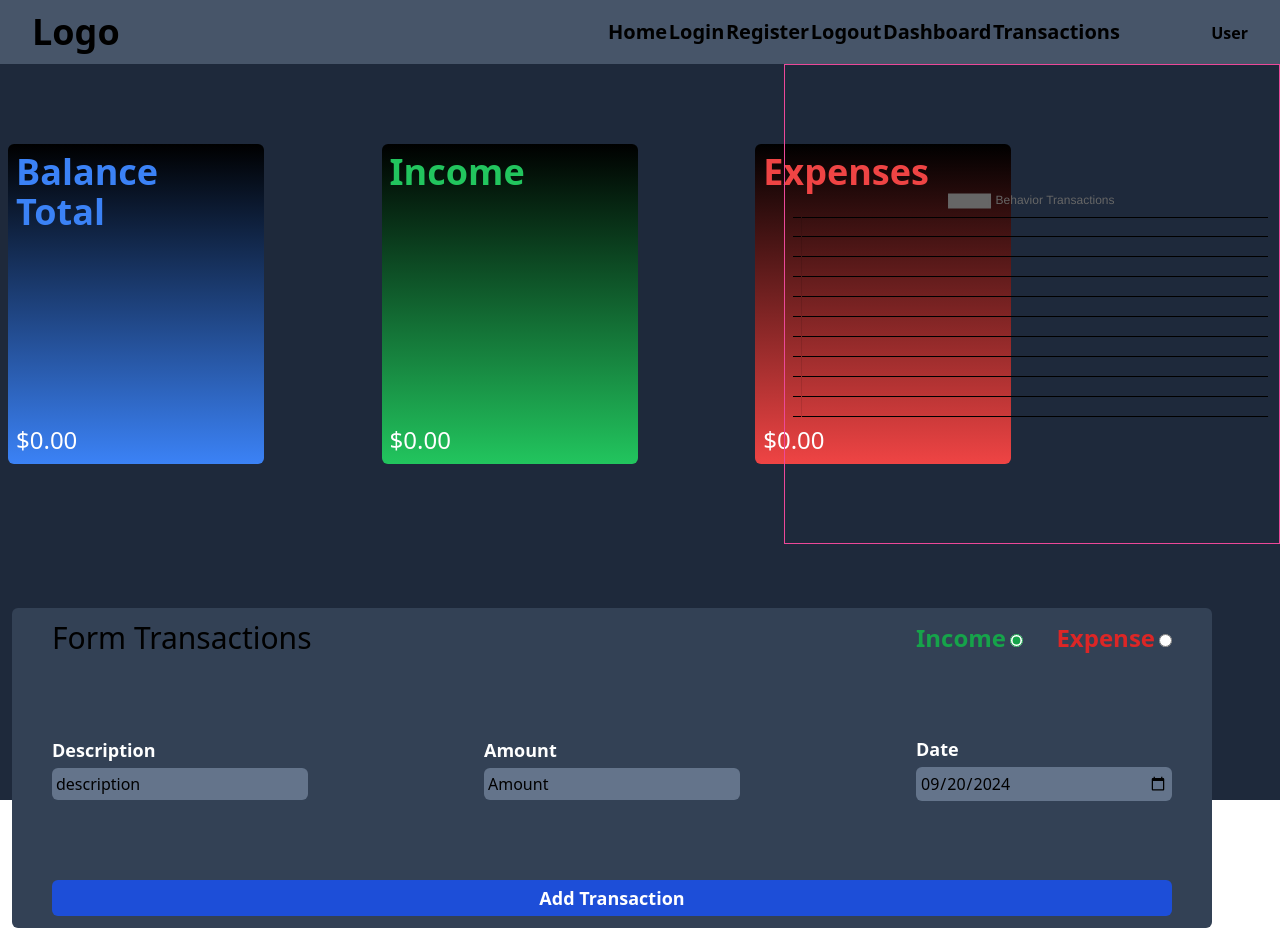
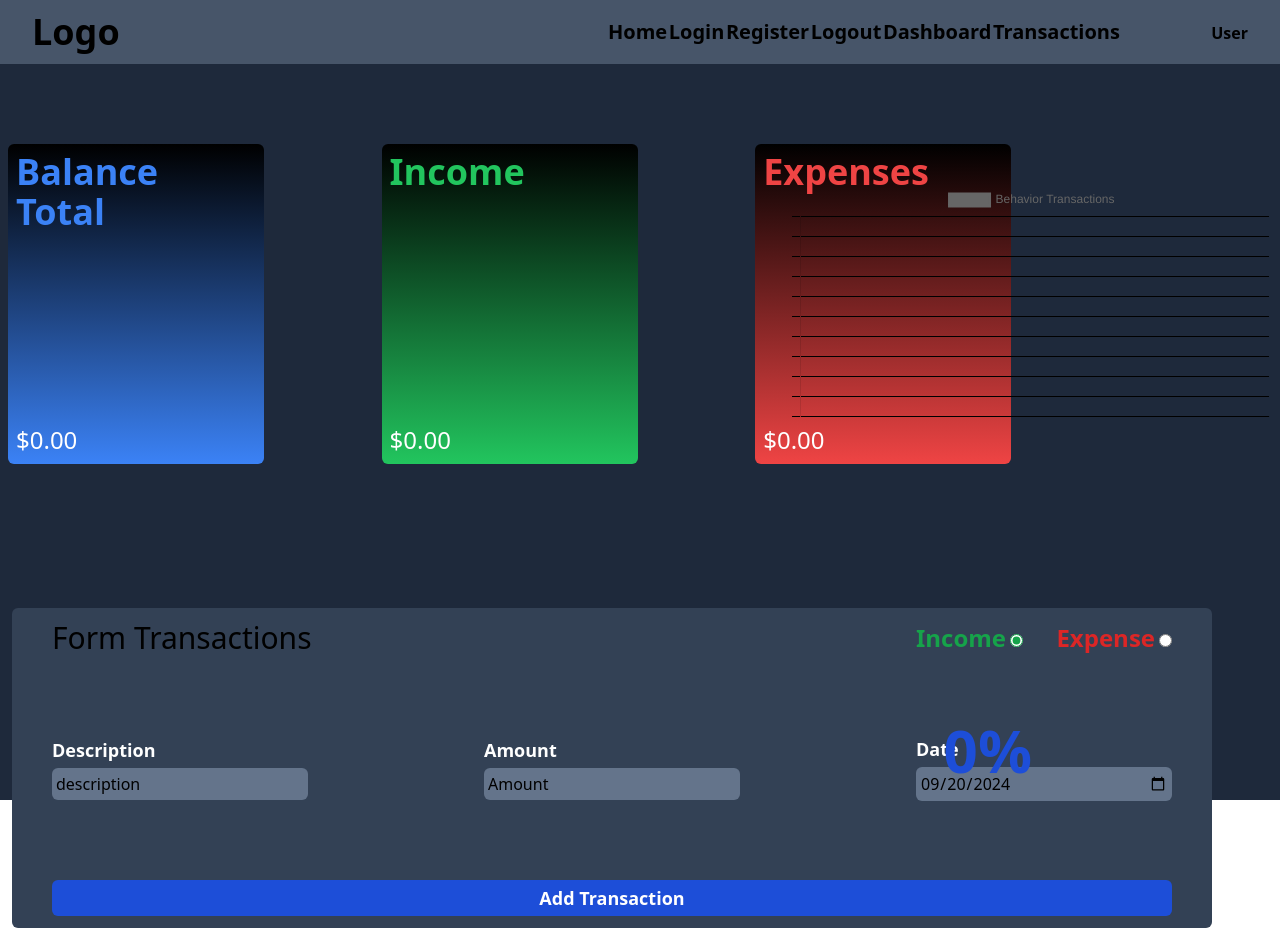
Before and after one commit to fernandooliveiralima/FinancialControl-FrontEnd-NuxtJs, a Nuxt app: page /dashboard in a window 1280 px wide. Shown: the top 928 px of the page. Built offline with nearby package versions, Linux system fonts and the light colour scheme; no server answers.

Commit message:
AuthTest-NuxtJs (Ajustando parte 3)

```diff
--- a/components/transactions-components/LineChartC.vue
+++ b/components/transactions-components/LineChartC.vue
@@ -124,7 +124,7 @@ onMounted(()=>{
 @layer components{
 
   .transactions-info-total {
-    @apply h-[30rem] w-[50rem] border border-pink-500 px-2;
+    @apply h-[30rem] w-[50rem] px-2;
   }
 
   .line-chart{
--- a/components/transactions-components/percentualValueC.vue
+++ b/components/transactions-components/percentualValueC.vue
@@ -12,15 +12,22 @@ const transactionStoreInstance = useTransactionsStore();
 /* Variables Pinia */
 
 /* Variables Transactions */
-const { calculatePercentual } = storeToRefs(transactionStoreInstance);
+const { calculatePercentual, formAddTransactions } = storeToRefs(transactionStoreInstance);
 /* Variables Transactions */
+
+const percentualDynamicColor = computed(() => {
+    // A função transactionColor agora recebe o tipo da transação (income ou expense)
+    const transactionAmount = formAddTransactions.value.transaction_amount; // Substitua 'transaction_type' pelo campo correto
+    return transactionStoreInstance.percentualColor( transactionAmount );
+});
+
 </script>
 
 
 <template>
     <div>
         <ul>
-            <li>{{ calculatePercentual }}%</li>
+            <li class="percentualColor">{{ calculatePercentual }}%</li>
         </ul>
     </div>
 </template>
@@ -30,4 +37,13 @@ const { calculatePercentual } = storeToRefs(transactionStoreInstance);
 @tailwind base;
 @tailwind components;
 @tailwind utilities;
+
+@layer components{
+
+    .percentualColor{
+        @apply text-blue-700 absolute top-[45rem] right-[15.5rem] text-6xl font-semibold;
+    }
+
+}
+
 </style>
--- a/stores/transactions/transactionsStore.ts
+++ b/stores/transactions/transactionsStore.ts
@@ -219,6 +219,15 @@ export const useTransactionsStore = defineStore('transactionsStore', () => {
             return Number(transaction.transaction_amount) > 0 ? 'income' : 'expense';
         };
 
+        const percentualColor = (transactionAmount: number) => {
+            if(transactionAmount > 0){
+                return 'income'
+            }else if(transactionAmount < 0){
+                return 'expense'
+            }
+            return '';
+        }
+
         const calculatePercentual = computed(()=>{
             if(incomes.value === 0 ){ return 0; };
 
@@ -253,6 +262,7 @@ export const useTransactionsStore = defineStore('transactionsStore', () => {
         filterListByTime,
         updateFilteredList,
         transactionColor,
+        percentualColor,
         editTransaction,
         updateTransaction,
         formatDate
```
